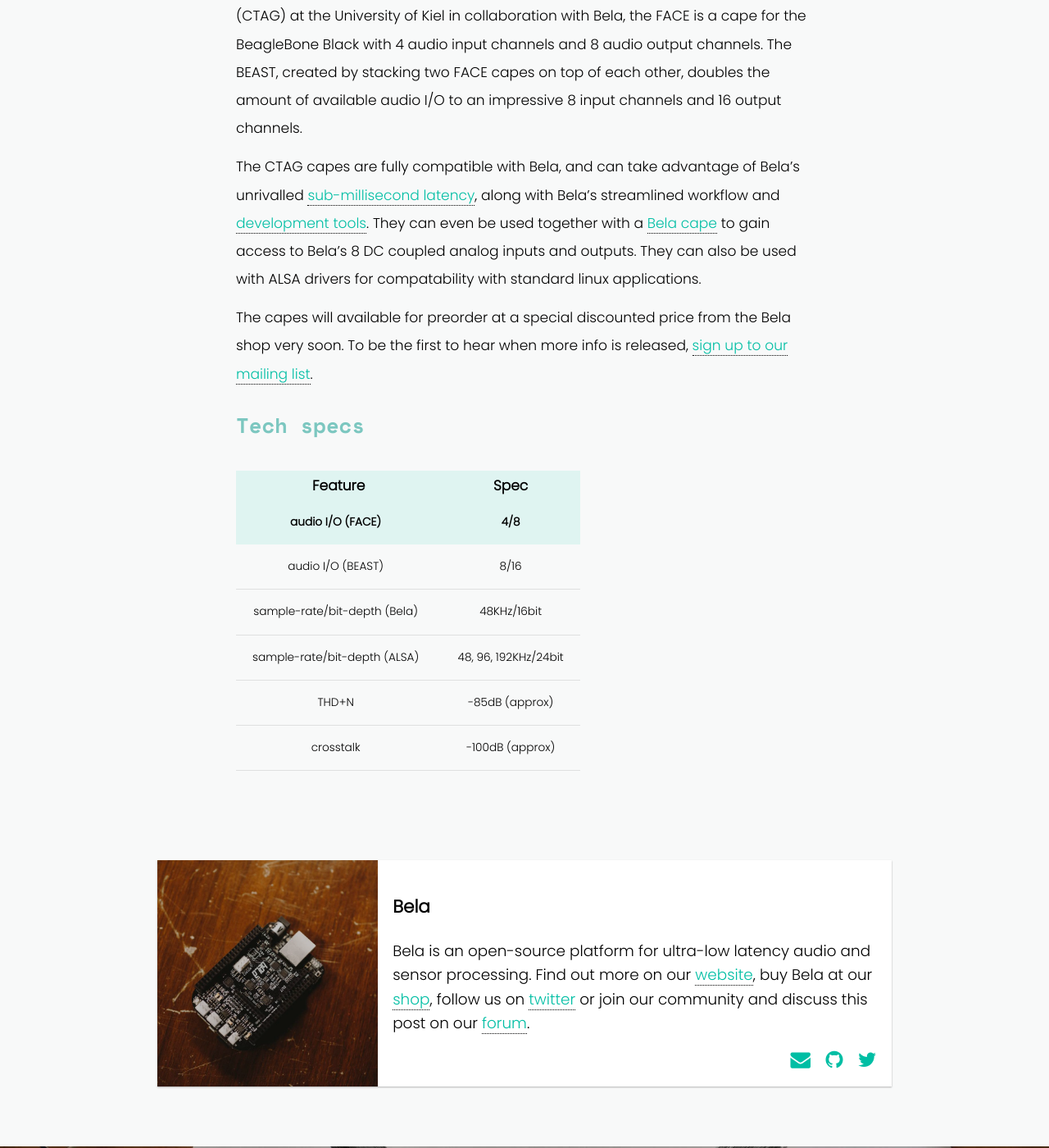
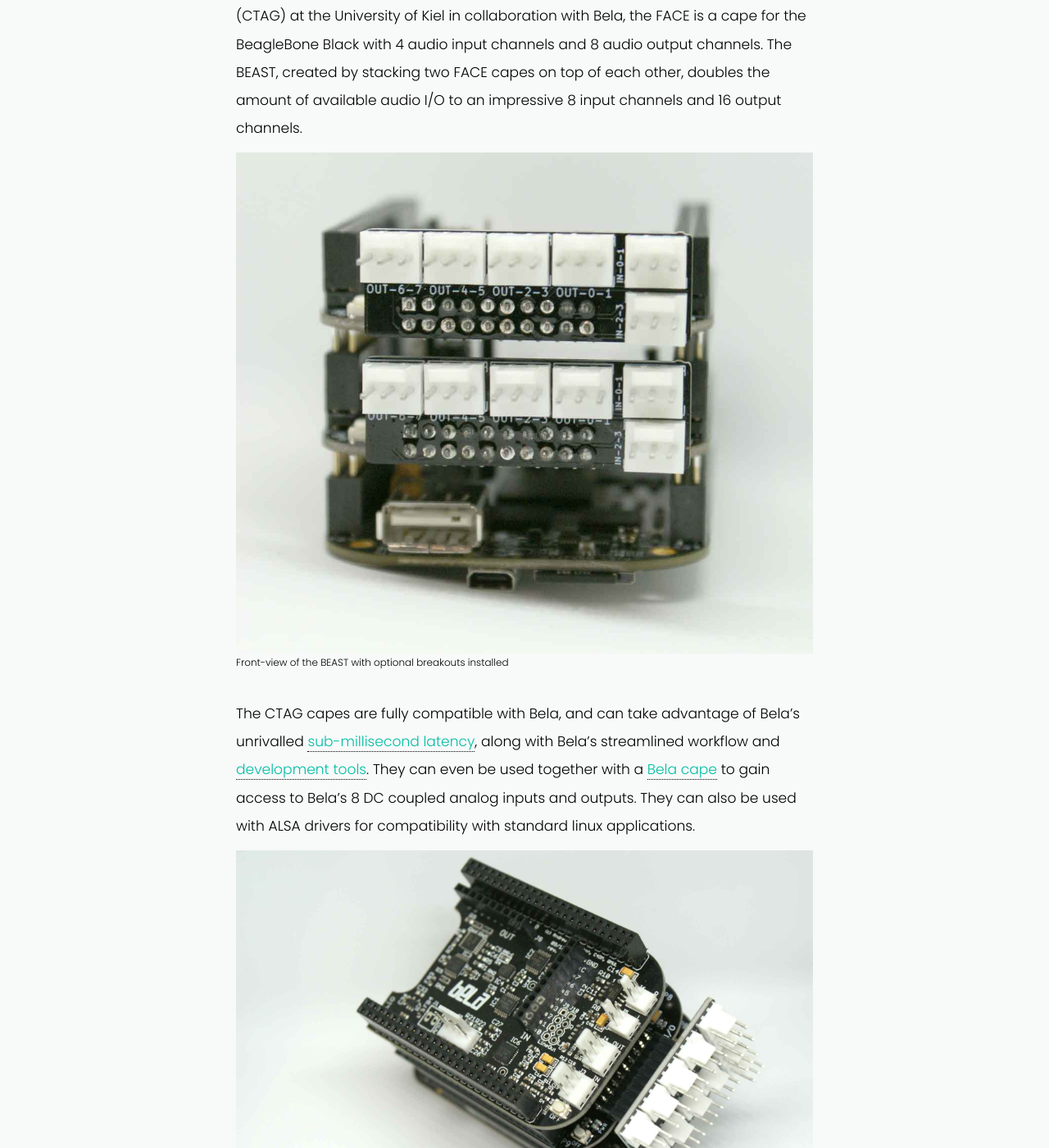
Before and after one commit to BelaPlatform/bela_newBlog, a Jekyll site: the page built from docs/_posts/2018-04-26-CTAG-multichannel-audio-cape.markdown, in a window 1280 px wide and 1400 px high, scrolled down 1078 px. Shown: the whole window at 82% size. Built offline with Jekyll 4.4.1, drawn with Linux system fonts in a browser that asks for light colours; nearby versions of some CDN libraries; some of the changed text lies outside the part shown.

Commit message:
CTAG post edits

```diff
--- a/docs/_posts/2018-04-26-CTAG-multichannel-audio-cape.markdown
+++ b/docs/_posts/2018-04-26-CTAG-multichannel-audio-cape.markdown
@@ -6,18 +6,24 @@
   - "Hardware"
   - "Software"
 description: "Teaser for the upcoming release of the CTAG FACE and BEAST"
-image: CTAG.jpg
+image: CTAG/CTAG.jpg
 author: bela
 hidden: true
 ---
 
 We are excited to announce the upcoming release of the CTAG FACE and BEAST multichannel audio systems.
 
-{% include single-image.html fileName="FACE.jpg" caption="A FACE cape installed on a BeagleBone Black" %}
+{% include single-image.html fileName="CTAG/FACE.jpg" caption="A FACE cape installed on a BeagleBone Black" %}
 
 Developed by Robert Manzke and Henrik Langer of [Creative Technologies AG](http://www.creative-technologies.de) (CTAG) at the University of Kiel in collaboration with Bela, the FACE is a cape for the BeagleBone Black with 4 audio input channels and 8 audio output channels. The BEAST, created by stacking two FACE capes on top of each other, doubles the amount of available audio I/O to an impressive 8 input channels and 16 output channels.
 
-The CTAG capes are fully compatible with Bela, and can take advantage of Bela's unrivalled [sub-millisecond latency](https://github.com/BelaPlatform/Bela/wiki/What-is-Bela%3F), along with Bela's streamlined workflow and [development tools](https://github.com/BelaPlatform/Bela/wiki/Bela-IDE). They can even be used together with a [Bela cape](https://github.com/BelaPlatform/Bela/wiki/Hardware-explained) to gain access to Bela's 8 DC coupled analog inputs and outputs. They can also be used with ALSA drivers for compatability with standard linux applications.
+{% include single-image.html fileName="CTAG/BEAST.jpg" caption="Front-view of the BEAST with optional breakouts installed" %}
+
+The CTAG capes are fully compatible with Bela, and can take advantage of Bela's unrivalled [sub-millisecond latency](https://github.com/BelaPlatform/Bela/wiki/What-is-Bela%3F), along with Bela's streamlined workflow and [development tools](https://github.com/BelaPlatform/Bela/wiki/Bela-IDE). They can even be used together with a [Bela cape](https://github.com/BelaPlatform/Bela/wiki/Hardware-explained) to gain access to Bela's 8 DC coupled analog inputs and outputs. They can also be used with ALSA drivers for compatibility with standard linux applications.
+
+{% include single-image.html fileName="CTAG/full_stack.jpg" caption="The full stack: a BeagleBone Black, the BEAST and a Bela cape" %}
+
+For more details on the CTAG build, take a look at the [hackaday project page](https://hackaday.io/project/9634-beaglebone-multi-channel-audio-card-ctag-face24).
 
 The capes will available for preorder at a special discounted price from the Bela shop very soon. To be the first to hear when more info is released, [sign up to our mailing list](https://bela.us1.list-manage.com/subscribe?u=984c0ed7483851c64760303d2&id=d2150b705c).
 
```
Also changed, not shown: other parts of docs/_posts/2018-04-26-CTAG-multichannel-audio-cape.markdown (+5 -0 lines), docs/assets/images/CTAG/BEAST.jpg (added), docs/assets/images/CTAG/CTAG.jpg (added), docs/assets/images/CTAG/FACE.jpg (added), docs/assets/images/CTAG/full_stack.jpg (added), docs/assets/images/FACE.jpg (deleted), 2 other files.
